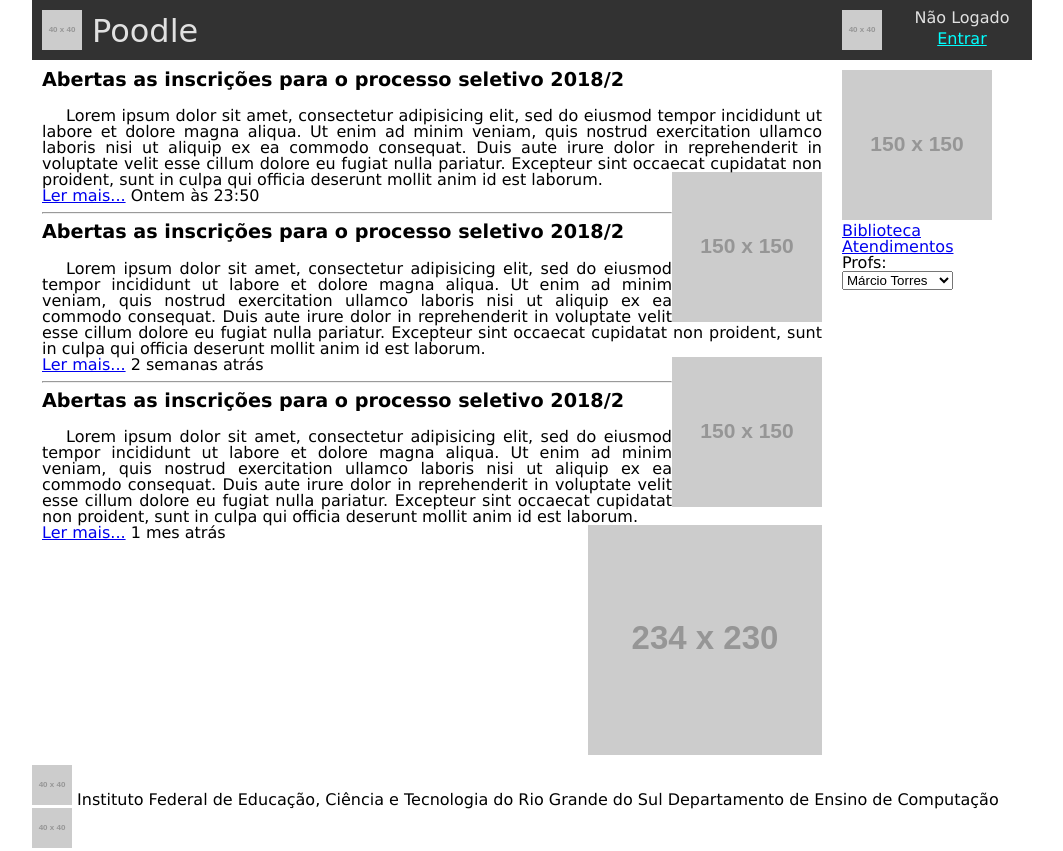
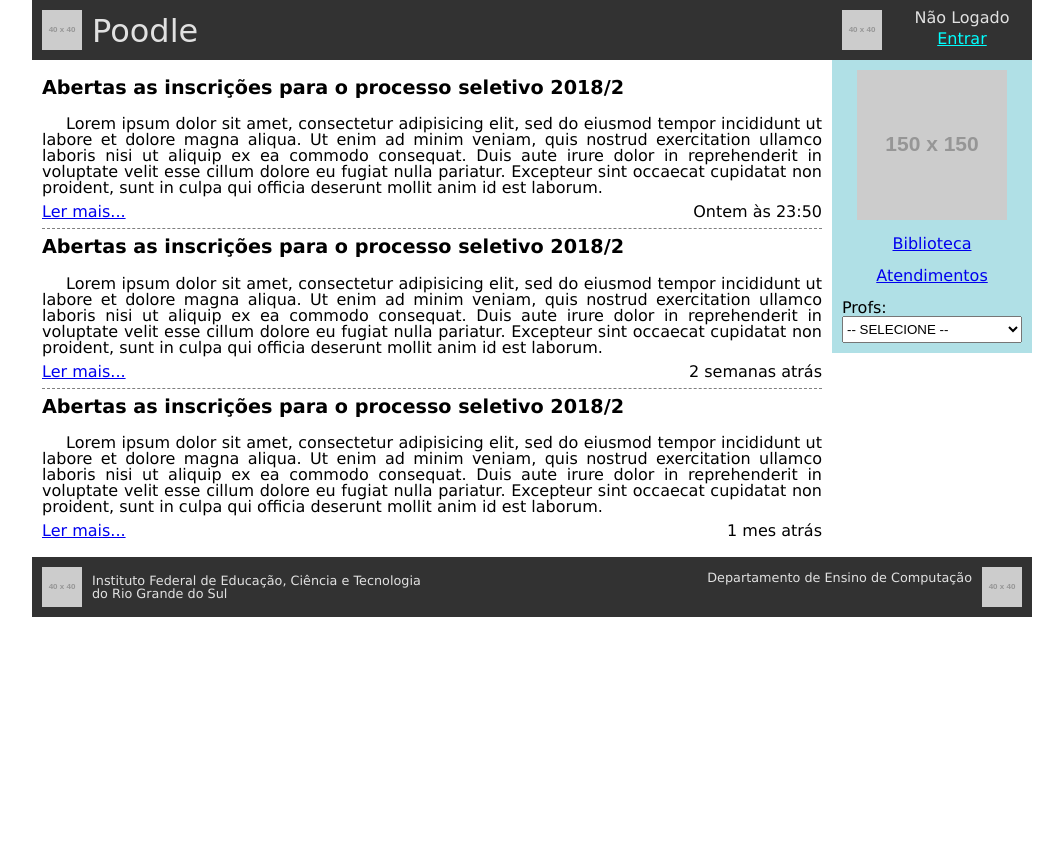
Before and after one commit to jeongkaae/dbo-2018, a website: page workspace/11-implementação-wireframe/index.html in a window 1280 px wide. Shown: the whole page, without its empty margins (108-1171 px from the left). After the commit the page ends 800 px from the top, so only its background shows below. Drawn offline with Linux system fonts and the light colour scheme; placeholder pictures from the web are drawn by us; a web font is replaced by a local one.

Commit message:
layout failure

```diff
--- a/workspace/11-implementação-wireframe/css/style.css
+++ b/workspace/11-implementação-wireframe/css/style.css
@@ -11,7 +11,7 @@ h1 {
     font-family: 'Delius', cursive;
     font-size: 2em;
 }
-header {
+header, footer {
     height: 60px;
     background-color: rgb(50, 50, 50);
     color: rgb(225, 225, 225);
@@ -69,16 +69,72 @@ section.noticias p {
     text-align: justify;
     /* espaço de parágrafo: */
     text-indent: 1.5em;
+    margin-bottom: 0.5em;
 }
-article img {
+article span {
     float: right;
 }
+article {
+    padding: 0.5em 0;
+}
+article:not(:last-child) {
+    border-bottom: 1px dashed gray;
+}
 aside {
+    background-color: powderblue;
     float: right;
     width: 20%;
     padding: 10px;
     box-sizing: border-box;
+    /* TODO: falta um hack para 100% altura */
+    /* height: 100%; */
+}
+br.clear {
+    clear: both;
+}
+aside img {
+    margin: 0 auto;
+    display: block;
+    margin-bottom: 1em;
+}
+aside a {
+    display: block;
+    text-align: center;
+    margin-bottom: 1em;
+}
+/* TODO: espaçamento das options! */
+aside select {
+    height: 2em;
+    width: 100%;
 }
 footer {
     clear: both;
 }
+footer div.left img {
+    margin: 10px;
+    float: left;
+}
+footer div.right img {
+    margin: 10px;
+    float: right;
+}
+footer div.left span {
+    font-size: 0.8em;
+    display: block;
+    margin-top: 18px;
+}
+footer div.right span {
+    margin-top: 15px;
+    font-size: 0.8em;
+    text-align: right;
+    float: left;
+    width: 440px;
+}
+footer div.left {
+    float: left;
+    width: 400px;
+}
+footer div.right {
+    float: right;
+    width: 500px;
+}
--- a/workspace/11-implementação-wireframe/index.html
+++ b/workspace/11-implementação-wireframe/index.html
@@ -24,6 +24,7 @@
             <a href="#entrar">Entrar</a>
         </div>
     </header>
+    <div class="conteudo">
     <section class="noticias">
         <article>
             <h2>Abertas as inscrições para o processo seletivo 2018/2</h2>
@@ -31,14 +32,16 @@
             Ut enim ad minim veniam, quis nostrud exercitation ullamco laboris nisi ut aliquip ex ea commodo consequat. Duis aute
             irure dolor in reprehenderit in voluptate velit esse cillum dolore eu fugiat nulla pariatur. Excepteur sint occaecat
             cupidatat non proident, sunt in culpa qui officia deserunt mollit anim id est laborum.
-            <img src="http://via.placeholder.com/150x150" alt="estudantes com caderno na mão">
             </p>
+            <!-- TODO: alinhar imagem à direita -->
+            <!-- <img src="http://via.placeholder.com/150x150"
+                alt="estudantes com caderno na mão"> -->
             <a href="#ler">Ler mais...</a>
             <span class="data">
                 Ontem às 23:50
             </span>
         </article>
-        <hr>
+        <!-- <hr> -->
         <article>
             <h2>Abertas as inscrições para o processo seletivo 2018/2</h2>
             <p>Lorem ipsum dolor sit amet, consectetur adipisicing elit, sed do eiusmod tempor incididunt ut labore et dolore magna
@@ -46,13 +49,13 @@
                 Duis aute irure dolor in reprehenderit in voluptate velit esse cillum dolore eu fugiat nulla pariatur. Excepteur
                 sint occaecat cupidatat non proident, sunt in culpa qui officia deserunt mollit anim id est laborum.
             </p>
-            <img src="http://via.placeholder.com/150x150" alt="estudantes com caderno na mão">
+            <!-- <img src="http://via.placeholder.com/150x150" alt="estudantes com caderno na mão"> -->
             <a href="#ler">Ler mais...</a>
             <span class="data">
                 2 semanas atrás
             </span>
         </article>
-        <hr>
+        <!-- <hr> -->
         <article>
             <h2>Abertas as inscrições para o processo seletivo 2018/2</h2>
             <p>Lorem ipsum dolor sit amet, consectetur adipisicing elit, sed do eiusmod tempor incididunt ut labore et dolore magna aliqua.
@@ -60,7 +63,7 @@
             irure dolor in reprehenderit in voluptate velit esse cillum dolore eu fugiat nulla pariatur. Excepteur sint occaecat
             cupidatat non proident, sunt in culpa qui officia deserunt mollit anim id est laborum.
             </p>
-            <img src="http://via.placeholder.com/234x230" alt="estudantes com caderno na mão">
+            <!-- <img src="http://via.placeholder.com/234x230" alt="estudantes com caderno na mão"> -->
             <a href="#ler">Ler mais...</a>
             <span class="data">
                 1 mes atrás
@@ -69,16 +72,24 @@
     </section>
     <aside>
         <img src="http://via.placeholder.com/150x150" alt="calendario">
+
         <a href="#biblioteca">Biblioteca</a>
         <a href="#atendimentos">Atendimentos</a>
+
         <p>Profs:</p>
         <select>
+            <option>-- SELECIONE --</option>
             <option>Márcio Torres</option>
             <option>Débora Bastos</option>
             <option>Lucía Alda</option>
         </select>
     </aside>
+    <!-- hack: considerar o height dos elementos flutuantes -->
+    <br class="clear">
+    </div>
+
     <footer>
+        <div class="left">
             <img src="http://via.placeholder.com/40x40"
                         alt="logo ifrs">
             <span>
@@ -86,8 +97,12 @@
                 Ciência e Tecnologia do
                 Rio Grande do Sul
             </span>
+        </div>
+
+        <div class="right">
             <span>Departamento de Ensino de Computação</span>
             <img src="http://via.placeholder.com/40x40" alt="logo dc">
+        </div>
     </footer>
     <script src="js/main.js"></script>
 </div>
```
Lines whose indentation alone changed are shown as unchanged.
